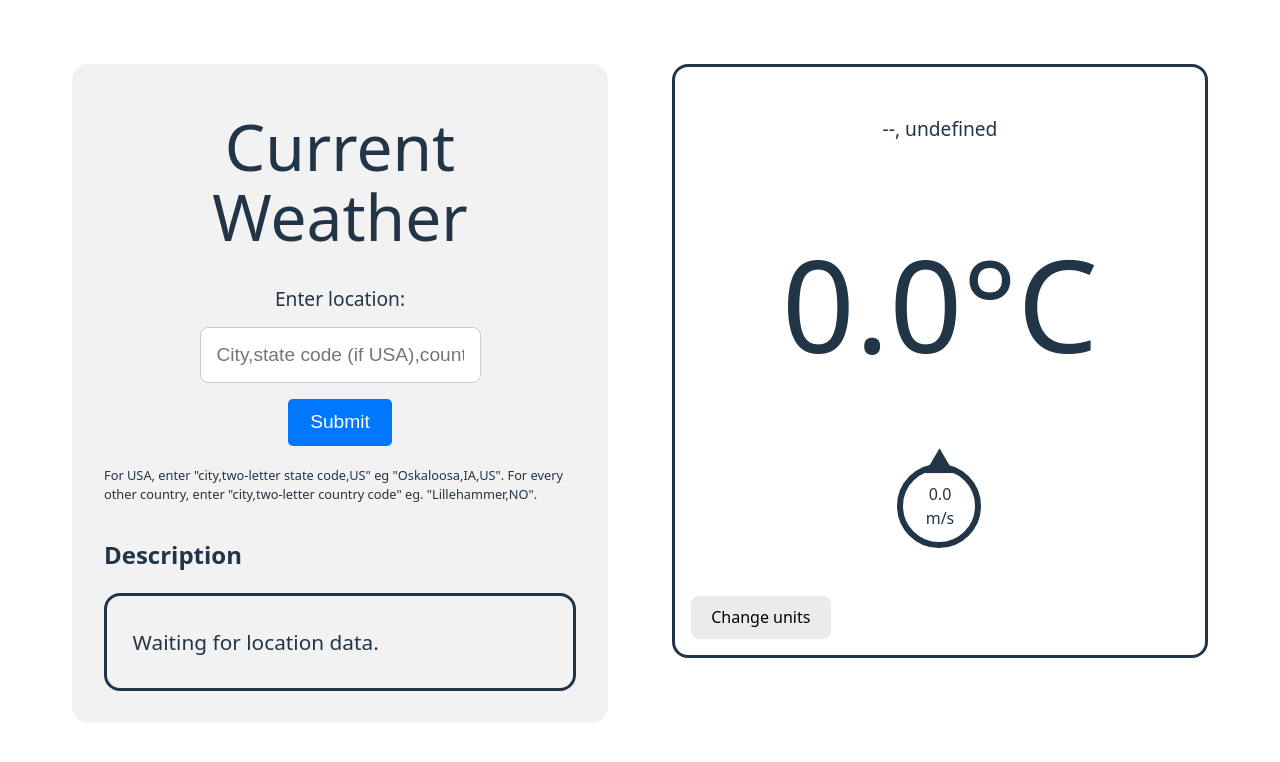
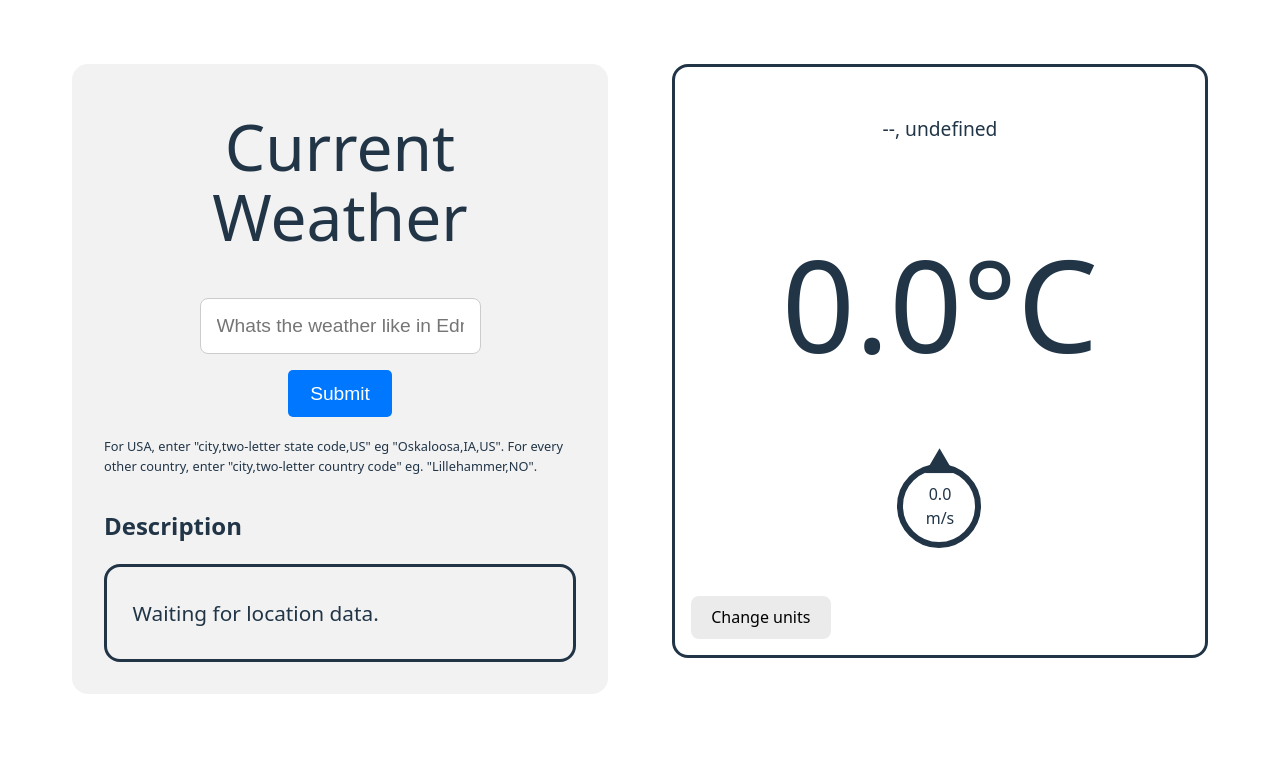
Before and after one commit to clementm8/ai-weather-app, a React (Vite) app: page / in a window 1280 px wide. Shown: the top 762 px of the page. Built offline with nearby package versions, Linux system fonts and the light colour scheme.

Commit message:
UI/UX changes

```diff
--- a/src/components/WeatherForm.jsx
+++ b/src/components/WeatherForm.jsx
@@ -13,13 +13,13 @@ function WeatherForm({ onSubmit }) {
   return (
     <form className="locationform" onSubmit={handleSubmit}>
       <div className="locationform__elements">
-        <label htmlFor="location">Enter location:</label>
+        <label htmlFor="location"></label>
         <input
           id="location"
           type="text"
           value={inputLocation}
           onChange={(e) => setInputLocation(e.target.value)}
-          placeholder="City,state code (if USA),country code"
+          placeholder="Whats the weather like in Edmonton?"
         />
         <input type="submit" value="Submit" />
       </div>
```
